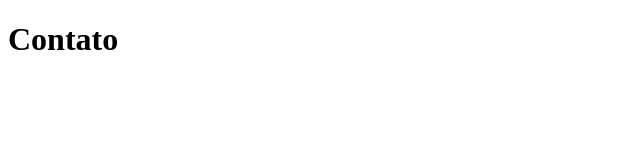
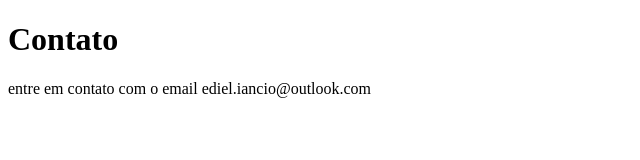
Before and after one commit to EdielOliveira/Sitema-de-Cadastro, a plain HTML site: page contato.html in a window 1280 px wide. Shown: the whole page, without its empty margins (0-640 px from the left). Drawn offline with Linux system fonts and the light colour scheme.

Commit message:
add email de contato

```diff
--- a/contato.html
+++ b/contato.html
@@ -8,5 +8,6 @@
 </head>
 <body>
     <h1>Contato</h1>
+    <p>entre em contato com o email ediel.iancio@outlook.com</p>
 </body>
 </html>
```
